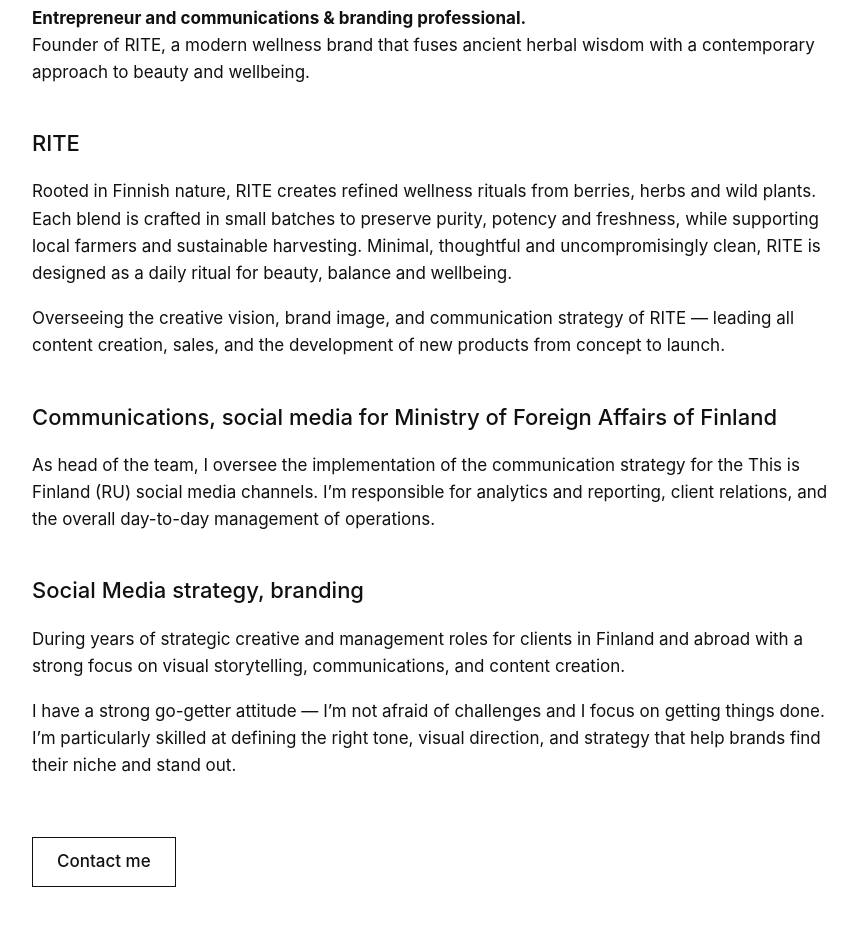
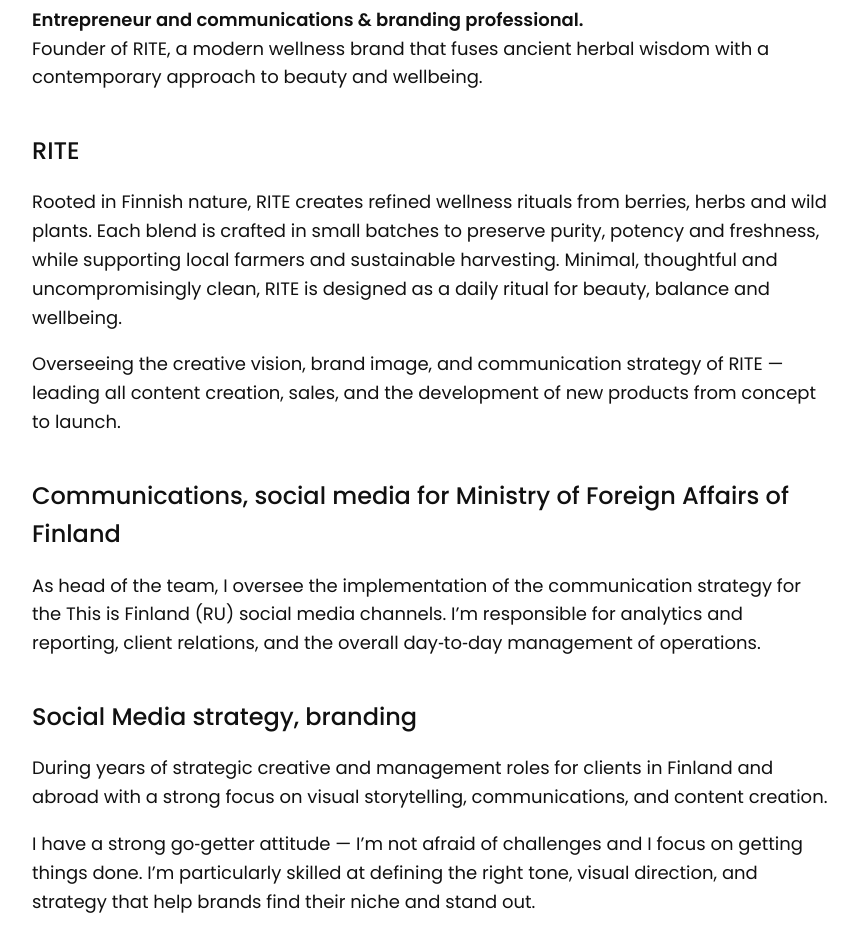
Before and after one commit to sonjakamari-dev/sonjakamari.github.io, a plain HTML site: page index.html in a window 1280 px wide. Shown: the part 174-1119 px from the top of the page, without its empty margins (208-1065 px from the left). Drawn offline with Linux system fonts and the light colour scheme.

Commit message:
Update index.html

```diff
--- a/index.html
+++ b/index.html
@@ -1,22 +1,22 @@
 <!DOCTYPE html>
-
 <html lang="en">
 <head>
   <meta charset="UTF-8" />
   <meta name="viewport" content="width=device-width, initial-scale=1.0" />
-  <title>Sonja Kamari</title>
+  <title>Sonja Kamari</title>
+  <link href="https://fonts.googleapis.com/css2?family=Poppins:wght@400;500;600&display=swap" rel="stylesheet">
   <style>
     body {
-      font-family: -apple-system, BlinkMacSystemFont, "Helvetica Neue", Helvetica, Arial, sans-serif;
+      font-family: 'Poppins', sans-serif;
       color: #111;
       background-color: #fff;
       margin: 0;
       padding: 80px 20px;
-      line-height: 1.6;
       max-width: 800px;
       margin-left: auto;
       margin-right: auto;
-      font-size: 17px;
+      line-height: 1.6;
+      font-size: 18px;
     }
 
     h1 {
@@ -27,7 +27,7 @@
     }
 
     h2 {
-      font-size: 22px;
+      font-size: 24px;
       font-weight: 500;
       margin-top: 40px;
       margin-bottom: 10px;
@@ -65,7 +65,7 @@
   </style>
 </head>
 <body>
-  <h1>SONJA KAMARI</h1>
+  <h1>SONJA KAMARI</h1>
   <p><strong>Entrepreneur and communications & branding professional.</strong><br>
   Founder of RITE, a modern wellness brand that fuses ancient herbal wisdom with a contemporary approach to beauty and wellbeing.</p>
 
@@ -74,13 +74,13 @@
   <p>Overseeing the creative vision, brand image, and communication strategy of RITE — leading all content creation, sales, and the development of new products from concept to launch.</p>
 
   <h2>Communications, social media for Ministry of Foreign Affairs of Finland</h2>
-  <p>As head of the team, I oversee the implementation of the communication strategy for the This is Finland (RU) social media channels. I’m responsible for analytics and reporting, client relations, and the overall day-to-day management of operations.</p>
+  <p>As head of the team, I oversee the implementation of the communication strategy for the This is Finland (RU) social media channels. I’m responsible for analytics and reporting, client relations, and the overall day‑to‑day management of operations.</p>
 
   <h2>Social Media strategy, branding</h2>
   <p>During years of strategic creative and management roles for clients in Finland and abroad with a strong focus on visual storytelling, communications, and content creation.</p>
 
-  <p>I have a strong go-getter attitude — I’m not afraid of challenges and I focus on getting things done. I’m particularly skilled at defining the right tone, visual direction, and strategy that help brands find their niche and stand out.</p>
+  <p>I have a strong go‑getter attitude — I’m not afraid of challenges and I focus on getting things done. I’m particularly skilled at defining the right tone, visual direction, and strategy that help brands find their niche and stand out.</p>
 
-  <a class="contact-button" href="mailto:sonja.kamari@gmail.com">Contact me</a>
+  <a class="contact-button" href="mailto:sonja.kamari@gmail.com">Contact me</a>
 </body>
 </html>
```
